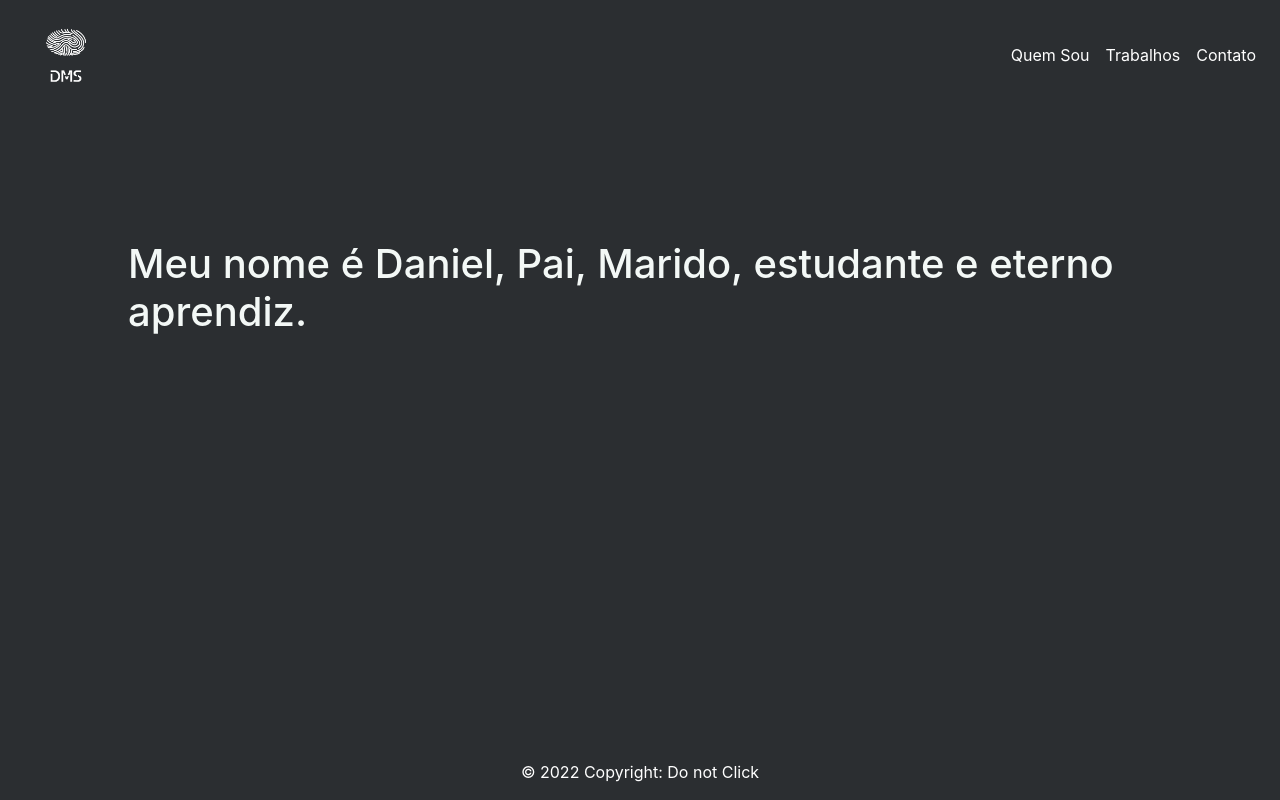
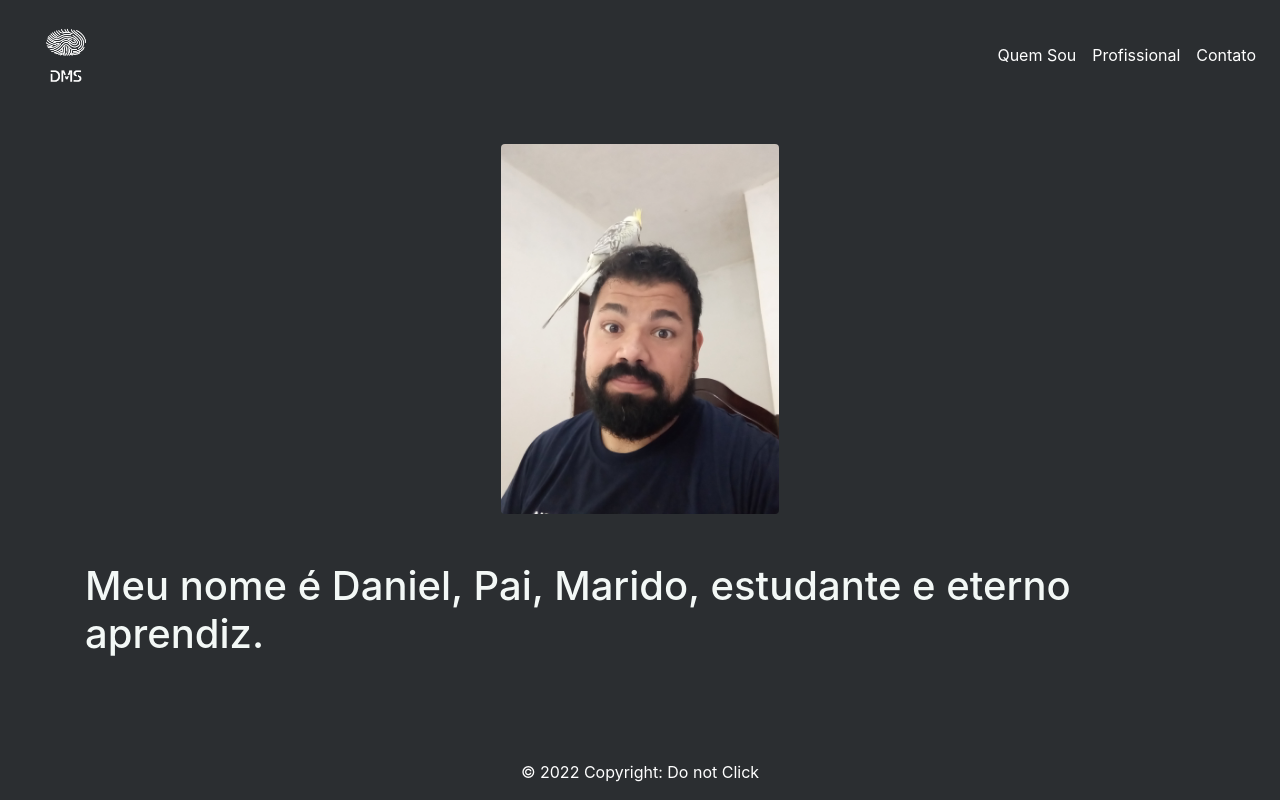
Before and after one commit to dmssjk/portifolio-, a Flask app: page /quemsou in a window 1280 px wide. Run offline with Flask 2, Linux system fonts and the light colour scheme; some libraries are stand-ins or nearby versions.

Commit message:
ajustes finais

```diff
--- a/app/routes.py
+++ b/app/routes.py
@@ -18,6 +18,6 @@ def contato():
 def quemsou():
     return render_template('quemsou.html')
 
-@app.route('/trabalhos')
-def trabalhos():
-    return render_template('trabalhos.html')
+@app.route('/prof')
+def profiional():
+    return render_template('prof.html')
--- a/app/static/style.css
+++ b/app/static/style.css
@@ -28,8 +28,12 @@ main > h1 {
   text-align: center;
 }
 .imgquadrada {
-  width: 100px;
-  height: 100px;
+  position: absolute;
+  top: 50%;
+  left: 50%;
+  transform: translate(-50%, -50%);
+  width: 50%;
+  height: 750%;
 }
 
 .center-block {
@@ -66,12 +70,7 @@ main > h1 {
   right: 20px;
   background-color: rgb(208, 167, 246);
 }
-.positionAbsolute {
-  position: absolute;
-  top: 30%;
-  left: %;
-  background-color: rgb(167, 192, 246);
-}
+
 .positionSticky {
   position: sticky;
   top: 5px;
--- a/app/templates/principal.html
+++ b/app/templates/principal.html
@@ -48,7 +48,7 @@
               <a class="nav-link text-white" href="quemsou">Quem Sou</a>
             </li>
             <li class="nav-item">
-              <a class="nav-link text-white" href="trabalhos">Trabalhos</a>
+              <a class="nav-link text-white" href="prof">Profissional</a>
             </li>
             <li class="nav-item">
               <a class="nav-link text-white" href="contato">Contato</a>
--- a/app/templates/quemsou.html
+++ b/app/templates/quemsou.html
@@ -1,11 +1,12 @@
 {%extends 'principal.html'%} {% block body %}
 
-<div class="container">
-  <div class="row">
-    <div class="np">
-      <h1>Meu nome é Daniel, Pai, Marido, estudante e eterno aprendiz.</h1>
-    </div>
-  </div>
+<div class="container fluid flex">
+  <img
+    class="w-25 rounded my-5 d-block mx-auto"
+    src="../static/1.jpg"
+    alt="daniel"
+  />
+  <h1>Meu nome é Daniel, Pai, Marido, estudante e eterno aprendiz.</h1>
 </div>
 
 {% endblock %}
```
Also changed, not shown: app/templates/prof.html (added, +10 -0 lines), app/templates/trabalhos.html (deleted, +0 -18 lines).
